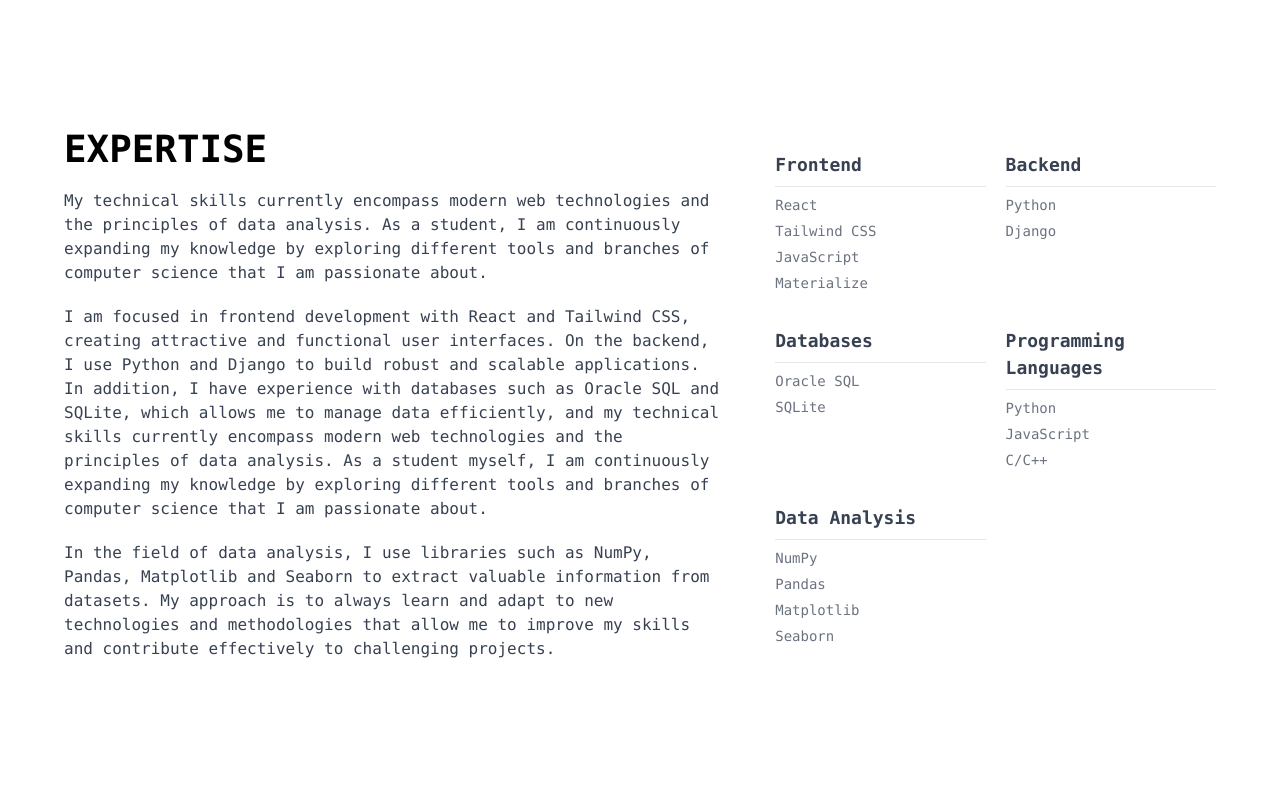
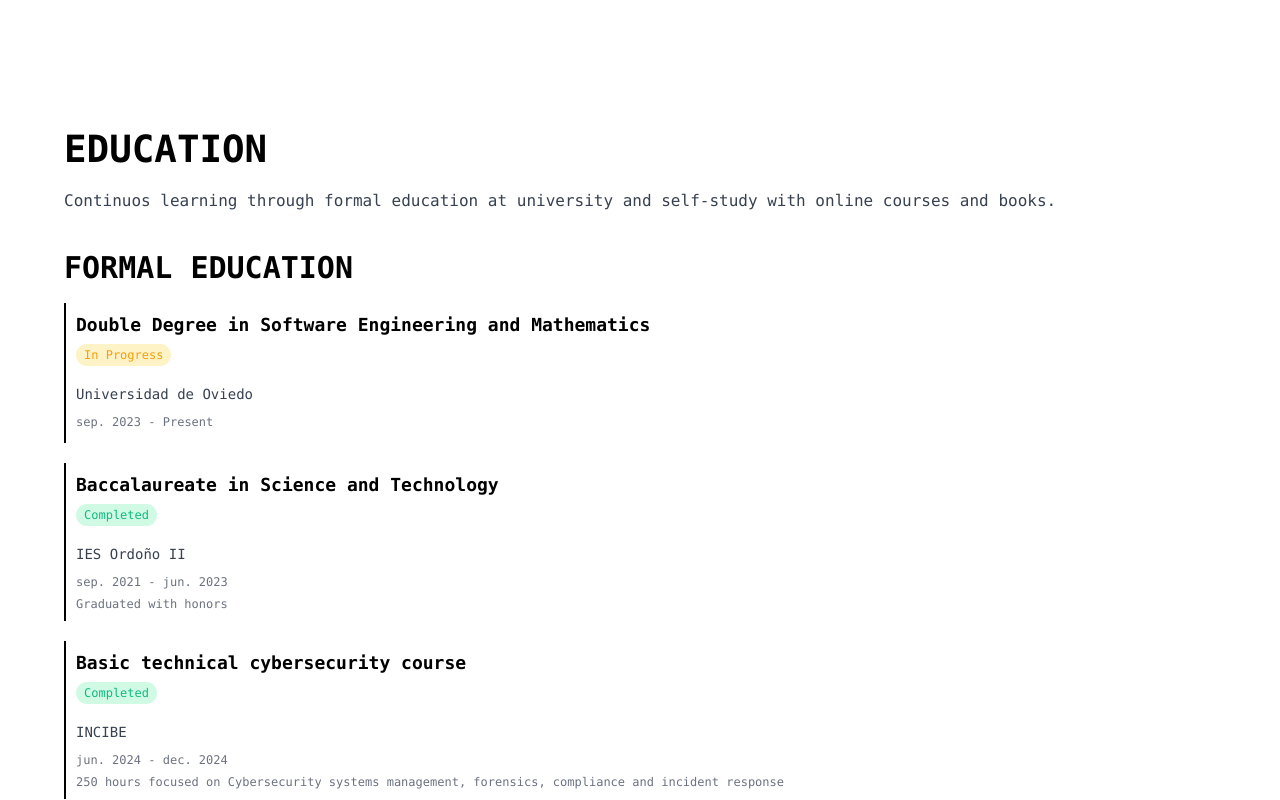
Before and after one commit to Mendana/my-portfolio, a React (Vite) app: page / in a window 1280 px wide. Shown: the part 1640-2440 px from the top of the page. Built offline with nearby package versions, Linux system fonts and the light colour scheme.

Commit message:
feat: agregar sección de educación con componentes y datos correspondientes

```diff
--- a/src/App.css
+++ b/src/App.css
@@ -294,6 +294,51 @@
     background-color: var(--error); /* rojo */
 }
 
+/* Education section */
+.education-item {
+    padding-block: 8px;
+}
+.education-item:hover {
+    background-color: var(--bg-secondary);
+}
+
+.education-item__heading h4 {
+    font-size: 1.8rem;
+    color: var(--text-primary);
+    margin-bottom: 8px;
+    font-weight: bold;
+}
+
+.education-item__heading span {
+    font-size: 1.2rem;
+    padding: 4px 8px;
+    border-radius: 16px;
+}
+
+.education-item__info {
+    display: flex;
+    flex-direction: column;
+    gap: 4px;
+}
+
+.education-item__info h6 {
+    font-size: 1.4rem;
+    color: var(--text-secondary);
+    margin-bottom: 4px;
+    font-weight: 500;
+}
+
+.education-item__info span {
+    font-size: 1.2rem;
+    color: var(--text-tertiary);
+}
+
+.education-item__info p {
+    font-size: 1.2rem;
+    color: var(--text-tertiary);
+    margin-bottom: 0;
+}
+
 /* Expertise section */
 .grid-expertise {
     display: grid;
--- a/src/components/AppContent.jsx
+++ b/src/components/AppContent.jsx
@@ -3,11 +3,11 @@
 import DesktopNavBar from './DesktopNavBar';
 import ScrollProgressBar from './ScrollProgressBar';
 import ProjectView from './ProjectView';
-import Expertise from './Expertise';
 import AboutMe from './AboutMe';
 import MyFooter from './MyFooter';
 import { Typewriter } from 'react-simple-typewriter';
 import projectsData from '../data/projects.json';
+import Education from './Education';
 
 function AppContent() {
     const { isDark } = useTheme();
@@ -91,7 +91,7 @@
           </section>
 
           <section className='mb-80'>
-            <Expertise />
+            <Education />
           </section>
 
           <section id='about' className='mb-80'>
--- /dev/null
+++ b/src/components/Education.jsx
@@ -0,0 +1,29 @@
+import FormalEducationItem from "./FormalEducationItem";
+import formalEducation from "../data/formalEducation.json";
+
+function Education() {
+    return (
+        <div>
+            <h2 className='text-5xl font-bold mb-8 lg:text-6xl text-[var(--text-primary)]'>EDUCATION</h2>
+            <p className="main-text">Continuos learning through formal education at university and self-study with online courses and books.</p>
+            <section className="mt-16">
+                <h3 className="text-4xl font-semibold lg:text-5xl text-[var(--text-primary)]">FORMAL EDUCATION</h3>
+                <div className="mt-8">
+                    {formalEducation.education.map((item, index) => (
+                        <FormalEducationItem
+                            key={index}
+                            title={item.title}
+                            status={item.status}
+                            institution={item.institution}
+                            startYear={item.startYear}
+                            endYear={item.endYear}
+                            description={item.description}
+                        />
+                    ))}
+                </div>
+            </section>
+        </div>
+    );
+}
+
+export default Education;
--- /dev/null
+++ b/src/components/FormalEducationItem.jsx
@@ -0,0 +1,52 @@
+function FormalEducationItem({
+    title,
+    status,
+    institution,
+    startYear,
+    endYear,
+    description
+}) {
+    const getStatusColor = (status) => {
+        if (!status) return 'bg-[var(--text-secondary)]';
+        switch (status.toLowerCase()) {
+            case 'in progress':
+                return 'bg-[var(--warning-bg)]';
+            case 'completed':
+                return 'bg-[var(--success-bg)]';
+            case 'dropped':
+                return 'bg-[var(--error-bg)]';
+            default:
+                return 'bg-[var(--text-secondary)]';
+        }
+    }
+
+    const getTextColor = (status) => {
+        if (!status) return 'text-[var(--text-secondary)]';
+        switch (status.toLowerCase()) {
+            case 'in progress':
+                return 'text-[var(--warning)]';
+            case 'completed':
+                return 'text-[var(--success)]';
+            case 'dropped':
+                return 'text-[var(--error)]';
+            default:
+                return 'text-[var(--text-secondary)]';
+        }
+    }
+
+    return (
+        <div className="education-item pl-4 border-l-2 border-[var(--text-primary)] mb-8">
+            <section className="education-item__heading mb-8">
+                <h4>{title}</h4>
+                <span className={`${getStatusColor(status)} ${getTextColor(status)}`}>{status}</span>
+            </section>
+            <section className="education-item__info">
+                <h6>{institution}</h6>
+                <span>{startYear} - {endYear}</span>
+                <p>{description}</p>
+            </section>
+        </div>
+    );
+}
+
+export default FormalEducationItem;
--- /dev/null
+++ b/src/data/formalEducation.json
@@ -0,0 +1,28 @@
+{
+    "education": [
+        {
+            "title": "Double Degree in Software Engineering and Mathematics",
+            "status": "In Progress",
+            "institution": "Universidad de Oviedo",
+            "startYear": "sep. 2023",
+            "endYear": "Present",
+            "description": ""
+        },
+        {
+            "title": "Baccalaureate in Science and Technology",
+            "status": "Completed",
+            "institution": "IES Ordoño II",
+            "startYear": "sep. 2021",
+            "endYear": "jun. 2023",
+            "description": "Graduated with honors"
+        },
+        {
+            "title": "Basic technical cybersecurity course",
+            "status": "Completed",
+            "institution": "INCIBE",
+            "startYear": "jun. 2024",
+            "endYear": "dec. 2024",
+            "description": "250 hours focused on Cybersecurity systems management, forensics, compliance and incident response"
+        }
+    ]
+}
```
